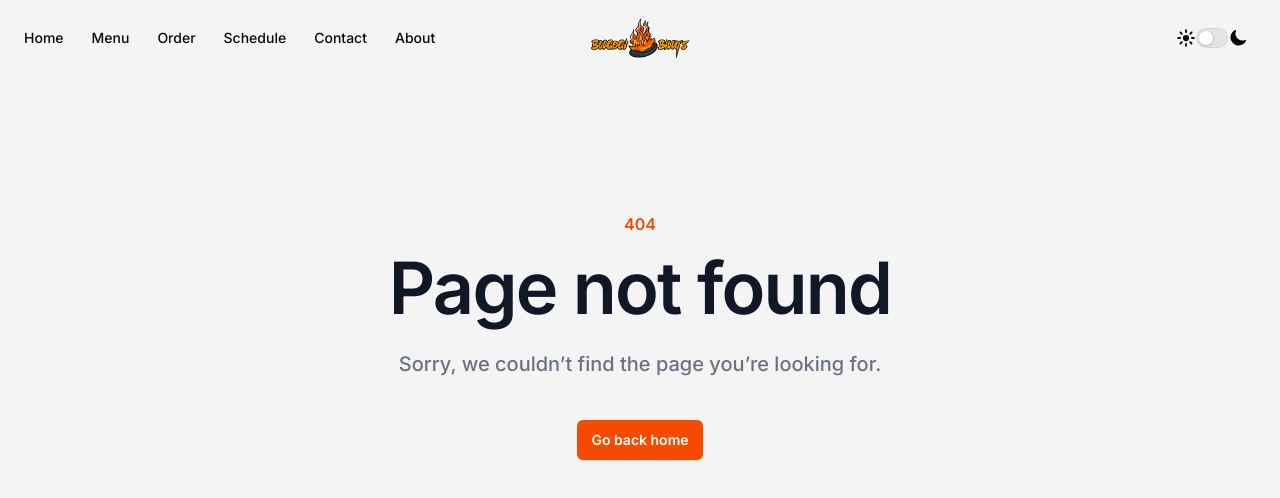
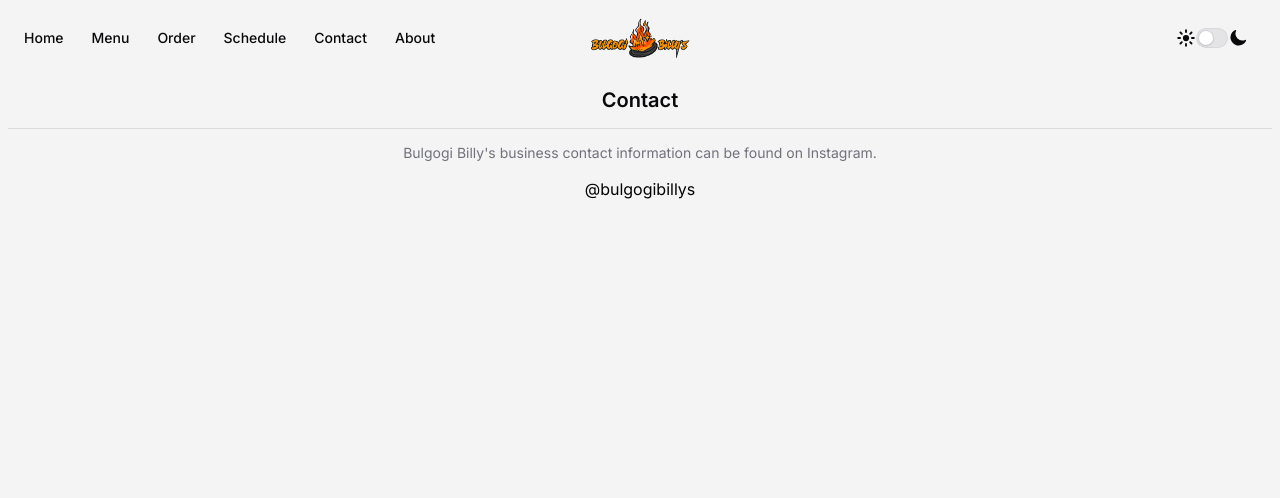
Before and after one commit to lukeludlow/bulgogi-billys, a React (Vite) app: page /contact in a window 1280 px wide. Before the commit this address had no page. Shown: the top 498 px of the page. Built offline with nearby package versions, Linux system fonts and the light colour scheme.

Commit message:
add more pages

```diff
--- /dev/null
+++ b/src/pages/about/About.tsx
@@ -0,0 +1,11 @@
+import { Heading } from "@/components/catalyst-ui-kit/heading.tsx";
+import { Divider } from "@/components/catalyst-ui-kit/divider.tsx";
+
+export default function About() {
+    return (
+        <div className={"flex flex-col text-center gap-3"}>
+            <Heading>About</Heading>
+            <Divider />
+        </div>
+    );
+}
--- /dev/null
+++ b/src/pages/contact/Contact.tsx
@@ -0,0 +1,23 @@
+import { Heading } from "@/components/catalyst-ui-kit/heading.tsx";
+import { Divider } from "@/components/catalyst-ui-kit/divider.tsx";
+import { Text } from "@/components/catalyst-ui-kit/text.tsx";
+import { Link } from "@/components/catalyst-ui-kit/link.tsx";
+
+export default function Contact() {
+    return (
+        <div className={"flex flex-col gap-3 text-center"}>
+            <Heading>Contact</Heading>
+            <Divider />
+            <Text>
+                Bulgogi Billy's business contact information can be found on
+                Instagram.
+            </Text>
+            <Link
+                href={"https://www.instagram.com/bulgogibillys/"}
+                className={"dark:text-white"}
+            >
+                @bulgogibillys
+            </Link>
+        </div>
+    );
+}
--- a/src/pages/schedule/Schedule.tsx
+++ b/src/pages/schedule/Schedule.tsx
@@ -1,11 +1,23 @@
 import { Heading } from "@/components/catalyst-ui-kit/heading.tsx";
 import { Divider } from "@/components/catalyst-ui-kit/divider.tsx";
+import { Text } from "@/components/catalyst-ui-kit/text.tsx";
+import { Link } from "@/components/catalyst-ui-kit/link.tsx";
 
 export default function Schedule() {
     return (
-        <div>
+        <div className={"flex flex-col gap-3 text-center"}>
             <Heading>Schedule</Heading>
             <Divider />
+            <Text>
+                Check Instagram to find out where Bulgogi Billy will be!
+                Schedule and updates are posted weekly.
+            </Text>
+            <Link
+                href={"https://www.instagram.com/bulgogibillys/"}
+                className={"dark:text-white"}
+            >
+                @bulgogibillys
+            </Link>
         </div>
     );
 }
```
Also changed, not shown: src/main.tsx (+11 -1 lines), src/pages/not-found/NotFound.tsx (renamed from src/pages/notfound/NotFound.tsx).
